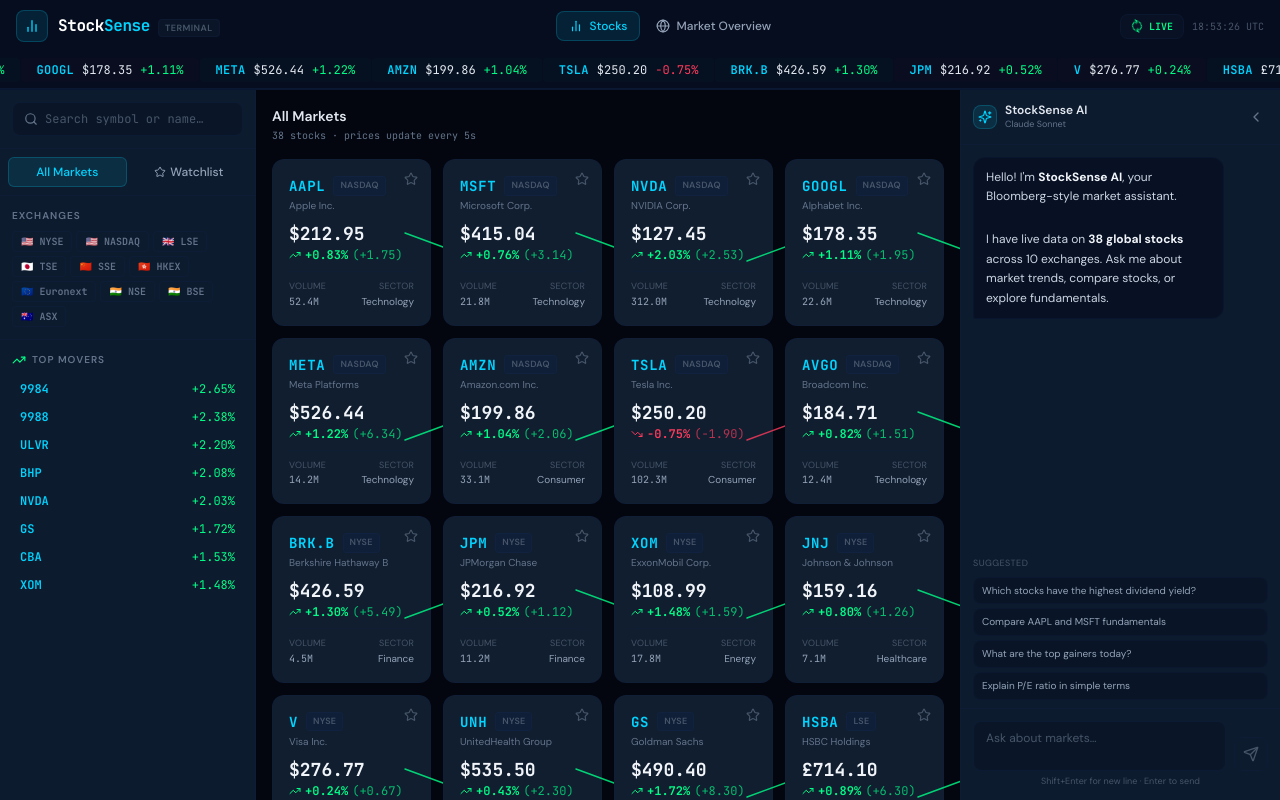
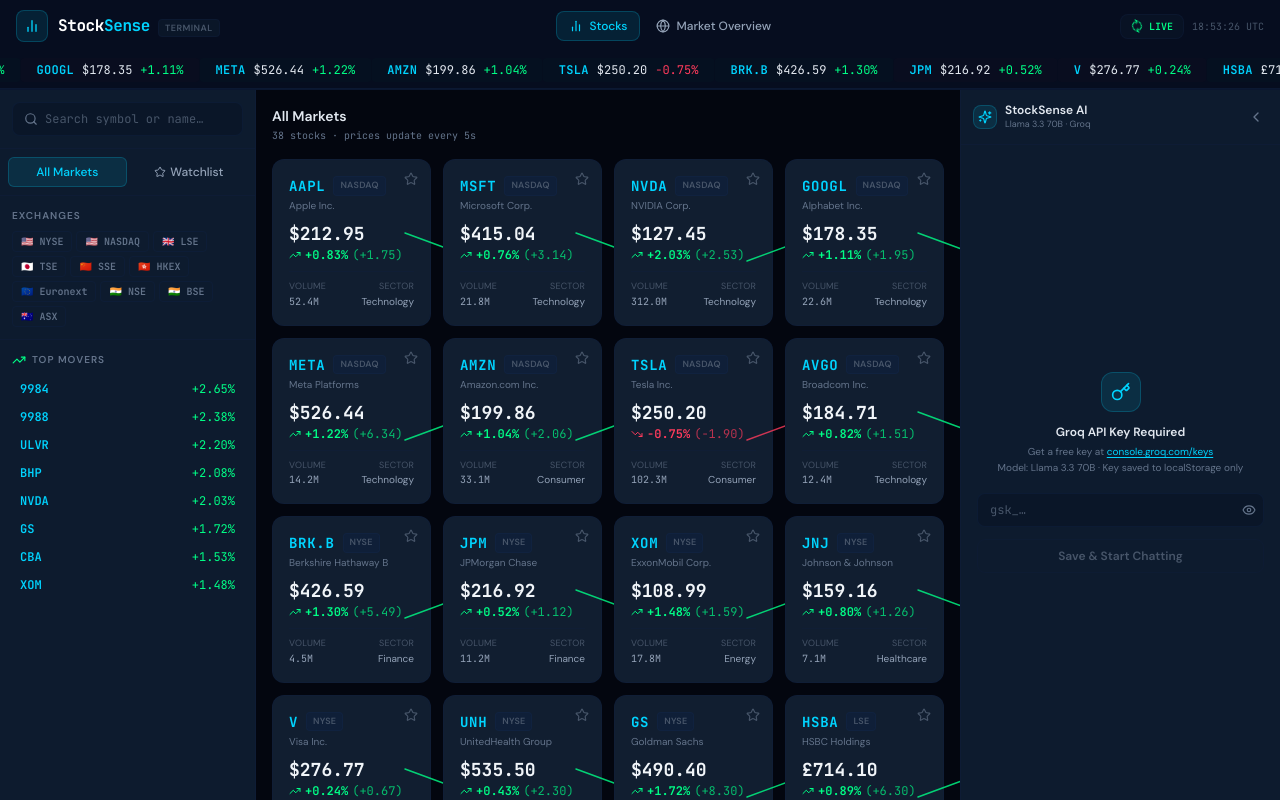
Before and after one commit to somnathkarforma/global-stock-market-app, a React (Vite) app: page / in a window 1280 px wide. Built offline with nearby package versions, Linux system fonts and the light colour scheme.

Commit message:
feat: switch AI to Groq Llama 3.3 70B with runtime key input

```diff
--- a/src/components/AIChat.tsx
+++ b/src/components/AIChat.tsx
@@ -1,5 +1,5 @@
 import React, { useState, useRef, useEffect, useCallback } from 'react';
-import { Send, Bot, ChevronDown, Sparkles } from 'lucide-react';
+import { Send, Bot, ChevronDown, Sparkles, Key, Eye, EyeOff, Trash2 } from 'lucide-react';
 import { Stock } from '../data/mockData';
 import { fmt, fmtPct, fmtMktCap } from '../utils/market';
 
@@ -12,6 +12,8 @@
 interface Props {
   stocks: Stock[];
 }
+
+const LS_KEY = 'stocksense_groq_key';
 
 const SUGGESTIONS = [
   'Which stocks have the highest dividend yield?',
@@ -29,7 +31,7 @@
 
   return `You are StockSense AI, a Bloomberg-style market intelligence assistant. You analyze stocks, market trends, and financial data. Be concise, data-driven, and professional—like a Wall Street analyst.
 
-Current market data snapshot (first ${stocks.slice(0,15).length} stocks):
+Current market data snapshot (first ${stocks.slice(0, 15).length} stocks):
 ${topStocks}
 
 Total stocks in database: ${stocks.length} across NYSE, NASDAQ, LSE, TSE, HKEX, SSE, Euronext, NSE, BSE, ASX.
@@ -42,195 +44,201 @@
 - Never give actual financial advice; always note this is for educational purposes`;
 };
 
+const KeySetup: React.FC<{ onSave: (key: string) => void }> = ({ onSave }) => {
+  const [value, setValue] = useState('');
+  const [show, setShow] = useState(false);
+
+  const handleSave = () => {
+    const trimmed = value.trim();
+    if (!trimmed.startsWith('gsk_')) {
+      alert('Groq API keys start with "gsk_". Please check your key.');
+      return;
+    }
+    onSave(trimmed);
+  };
+
+  return (
+    <div className="flex-1 flex flex-col items-center justify-center p-4 text-center">
+      <div className="w-10 h-10 rounded-xl bg-accent-cyan/10 border border-accent-cyan/20 flex items-center justify-center mb-3">
+        <Key className="w-5 h-5 text-accent-cyan" />
+      </div>
+      <p className="text-xs font-semibold text-slate-200 mb-1">Groq API Key Required</p>
+      <p className="text-[10px] text-slate-500 mb-4 leading-relaxed">
+        Get a free key at{' '}
+        <a href="https://console.groq.com/keys" target="_blank" rel="noreferrer" className="text-accent-cyan underline underline-offset-2">
+          console.groq.com/keys
+        </a>
+        <br />
+        Model: Llama 3.3 70B · Key saved to localStorage only
+      </p>
+      <div className="relative w-full mb-3">
+        <input
+          type={show ? 'text' : 'password'}
+          value={value}
+          onChange={e => setValue(e.target.value)}
+          onKeyDown={e => e.key === 'Enter' && handleSave()}
+          placeholder="gsk_…"
+          className="w-full bg-navy-800 border border-navy-700/50 rounded-lg pl-3 pr-8 py-2 text-xs text-slate-200 placeholder-slate-600 focus:outline-none focus:border-accent-cyan/40 font-mono"
+        />
+        <button onClick={() => setShow(s => !s)} className="absolute right-2 top-1/2 -translate-y-1/2 text-slate-500 hover:text-slate-300">
+          {show ? <EyeOff className="w-3.5 h-3.5" /> : <Eye className="w-3.5 h-3.5" />}
+        </button>
+      </div>
+      <button
+        onClick={handleSave}
+        disabled={!value.trim()}
+        className={`w-full py-2 rounded-lg text-xs font-semibold transition-colors ${value.trim() ? 'bg-accent-cyan/10 border border-accent-cyan/30 text-accent-cyan hover:bg-accent-cyan/20' : 'border border-navy-700/30 text-slate-600 cursor-not-allowed'}`}
+      >
+        Save &amp; Start Chatting
+      </button>
+    </div>
+  );
+};
+
 export const AIChat: React.FC<Props> = ({ stocks }) => {
-  const [messages, setMessages] = useState<Message[]>([
-    {
-      id: 'welcome',
-      role: 'assistant',
-      content: 'Hello! I\'m **StockSense AI**, your Bloomberg-style market assistant.\n\nI have live data on **' + stocks.length + ' global stocks** across 10 exchanges. Ask me about market trends, compare stocks, or explore fundamentals.',
-    },
-  ]);
+  const loadKey = () => { try { return localStorage.getItem(LS_KEY) || ''; } catch { return ''; } };
+
+  const [groqKey, setGroqKey] = useState<string>(loadKey);
+  const [messages, setMessages] = useState<Message[]>([{
+    id: 'welcome', role: 'assistant',
+    content: "Hello! I'm **StockSense AI**, your Bloomberg-style market assistant.\n\nI have live data on **" + stocks.length + ' global stocks** across 10 exchanges. Ask me about market trends, compare stocks, or explore fundamentals.',
+  }]);
   const [input, setInput] = useState('');
   const [loading, setLoading] = useState(false);
   const [isCollapsed, setIsCollapsed] = useState(false);
   const messagesEndRef = useRef<HTMLDivElement>(null);
-  const inputRef = useRef<HTMLTextAreaElement>(null);
 
-  useEffect(() => {
-    messagesEndRef.current?.scrollIntoView({ behavior: 'smooth' });
-  }, [messages, loading]);
+  useEffect(() => { messagesEndRef.current?.scrollIntoView({ behavior: 'smooth' }); }, [messages, loading]);
+
+  const handleSaveKey = (key: string) => {
+    try { localStorage.setItem(LS_KEY, key); } catch { /* ignore */ }
+    setGroqKey(key);
+  };
+
+  const handleClearKey = () => {
+    try { localStorage.removeItem(LS_KEY); } catch { /* ignore */ }
+    setGroqKey('');
+    setMessages([{ id: 'welcome', role: 'assistant', content: "Hello! I'm **StockSense AI**, your Bloomberg-style market assistant.\n\nI have live data on **" + stocks.length + ' global stocks** across 10 exchanges. Ask me about market trends, compare stocks, or explore fundamentals.' }]);
+  };
 
   const sendMessage = useCallback(async (text: string) => {
-    if (!text.trim() || loading) return;
-
+    if (!text.trim() || loading || !groqKey) return;
     const userMsg: Message = { id: Date.now().toString(), role: 'user', content: text };
     setMessages(prev => [...prev, userMsg]);
     setInput('');
     setLoading(true);
-
     try {
       const history = [...messages, userMsg].filter(m => m.id !== 'welcome');
-      const response = await fetch('/api/chat', {
+      const response = await fetch('https://api.groq.com/openai/v1/chat/completions', {
         method: 'POST',
-        headers: { 'Content-Type': 'application/json' },
+        headers: { 'Content-Type': 'application/json', Authorization: `Bearer ${groqKey}` },
         body: JSON.stringify({
-          system: buildSystemPrompt(stocks),
-          messages: history.map(m => ({ role: m.role, content: m.content })),
+          model: 'llama-3.3-70b-versatile',
+          max_tokens: 512,
+          messages: [{ role: 'system', content: buildSystemPrompt(stocks) }, ...history.map(m => ({ role: m.role, content: m.content }))],
         }),
       });
-
       if (!response.ok) {
-        const err = await response.json().catch(() => ({}));
-        throw new Error((err as { error?: string }).error || `API error ${response.status}`);
+        const err = await response.json().catch(() => ({})) as { error?: { message?: string } };
+        throw new Error(err.error?.message || `API error ${response.status}`);
       }
-
-      const data = await response.json() as { content: Array<{ type: string; text: string }> };
-      const assistantText = data.content?.find((b) => b.type === 'text')?.text || 'No response.';
+      const data = await response.json() as { choices: Array<{ message: { content: string } }> };
+      const assistantText = data.choices?.[0]?.message?.content || 'No response.';
       setMessages(prev => [...prev, { id: Date.now().toString(), role: 'assistant', content: assistantText }]);
     } catch (err: unknown) {
       const message = err instanceof Error ? err.message : 'Unknown error';
-      setMessages(prev => [...prev, {
-        id: Date.now().toString(),
-        role: 'assistant',
-        content: `⚠️ **Error:** ${message}\n\nThe AI proxy is only available on the **Vercel** deployment, not GitHub Pages.`,
-      }]);
+      setMessages(prev => [...prev, { id: Date.now().toString(), role: 'assistant', content: `⚠️ **Error:** ${message}\n\nCheck your Groq key — you can clear it with the trash icon above.` }]);
     } finally {
       setLoading(false);
     }
-  }, [messages, stocks, loading]);
+  }, [messages, stocks, loading, groqKey]);
 
   const handleKeyDown = (e: React.KeyboardEvent<HTMLTextAreaElement>) => {
-    if (e.key === 'Enter' && !e.shiftKey) {
-      e.preventDefault();
-      sendMessage(input);
-    }
+    if (e.key === 'Enter' && !e.shiftKey) { e.preventDefault(); sendMessage(input); }
   };
 
-  // Simple markdown renderer
-  const renderContent = (text: string) => {
-    const lines = text.split('\n');
-    return lines.map((line, i) => {
-      if (line.startsWith('**') && line.endsWith('**')) {
-        return <p key={i} className="font-semibold text-slate-100 mb-1">{line.slice(2, -2)}</p>;
-      }
+  const renderContent = (text: string) => text.split('\n').map((line, i) => {
+    if (line.startsWith('**') && line.endsWith('**')) return <p key={i} className="font-semibold text-slate-100 mb-1">{line.slice(2, -2)}</p>;
     if (line.startsWith('- ') || line.startsWith('• ')) {
-        const content = line.replace(/^[-•]\s/, '');
-        const formatted = content.replace(/\*\*(.+?)\*\*/g, '<strong>$1</strong>');
+      const formatted = line.replace(/^[-•]\s/, '').replace(/\*\*(.+?)\*\*/g, '<strong>$1</strong>');
       return <li key={i} className="text-slate-300 ml-3 mb-0.5 text-xs" dangerouslySetInnerHTML={{ __html: formatted }} />;
     }
     if (!line.trim()) return <br key={i} />;
     const formatted = line.replace(/\*\*(.+?)\*\*/g, '<strong class="text-slate-100">$1</strong>');
     return <p key={i} className="text-slate-300 text-xs mb-0.5 leading-relaxed" dangerouslySetInnerHTML={{ __html: formatted }} />;
   });
-  };
 
   return (
     <div className={`flex flex-col bg-surface-1 border-l border-navy-700/40 transition-all duration-300 ${isCollapsed ? 'w-12' : 'w-80'} flex-shrink-0`}>
-      {/* Header */}
       <div className="flex items-center justify-between px-3 py-3 border-b border-navy-700/40">
         {!isCollapsed && (
-          <div className="flex items-center gap-2">
-            <div className="w-6 h-6 rounded-lg bg-accent-cyan/10 border border-accent-cyan/20 flex items-center justify-center">
+          <div className="flex items-center gap-2 min-w-0 flex-1">
+            <div className="w-6 h-6 rounded-lg bg-accent-cyan/10 border border-accent-cyan/20 flex items-center justify-center flex-shrink-0">
               <Sparkles className="w-3.5 h-3.5 text-accent-cyan" />
             </div>
-            <div>
+            <div className="min-w-0">
               <p className="text-xs font-semibold text-slate-200">StockSense AI</p>
-              <p className="text-[9px] text-slate-500">Claude Sonnet</p>
+              <p className="text-[9px] text-slate-500">Llama 3.3 70B · Groq</p>
             </div>
+            {groqKey && (
+              <button onClick={handleClearKey} title="Clear API key" className="ml-auto flex-shrink-0 p-1 text-slate-600 hover:text-accent-red transition-colors">
+                <Trash2 className="w-3 h-3" />
+              </button>
+            )}
           </div>
         )}
-        <button
-          onClick={() => setIsCollapsed(c => !c)}
-          className="ml-auto p-1 text-slate-500 hover:text-slate-300 transition-colors"
-          title={isCollapsed ? 'Expand AI chat' : 'Collapse AI chat'}
-        >
+        <button onClick={() => setIsCollapsed(c => !c)} className="ml-auto p-1 text-slate-500 hover:text-slate-300 transition-colors flex-shrink-0" title={isCollapsed ? 'Expand AI chat' : 'Collapse AI chat'}>
           {isCollapsed ? <Bot className="w-4 h-4" /> : <ChevronDown className="w-4 h-4 rotate-90" />}
         </button>
       </div>
 
       {!isCollapsed && (
         <>
-          {/* Messages */}
+          {!groqKey ? <KeySetup onSave={handleSaveKey} /> : (
+            <>
               <div className="flex-1 overflow-y-auto p-3 space-y-3 min-h-0">
                 {messages.map(msg => (
                   <div key={msg.id} className={`flex ${msg.role === 'user' ? 'justify-end' : 'justify-start'}`}>
-                <div
-                  className={`max-w-[85%] rounded-xl px-3 py-2.5 text-xs leading-relaxed ${
-                    msg.role === 'user'
-                      ? 'bg-accent-cyan/10 border border-accent-cyan/20 text-slate-200 rounded-br-sm'
-                      : 'bg-navy-900/60 border border-navy-700/30 text-slate-300 rounded-bl-sm'
-                  }`}
-                >
-                  {msg.role === 'assistant' ? (
-                    <div className="space-y-0.5">{renderContent(msg.content)}</div>
-                  ) : (
-                    <p>{msg.content}</p>
-                  )}
+                    <div className={`max-w-[85%] rounded-xl px-3 py-2.5 text-xs leading-relaxed ${msg.role === 'user' ? 'bg-accent-cyan/10 border border-accent-cyan/20 text-slate-200 rounded-br-sm' : 'bg-navy-900/60 border border-navy-700/30 text-slate-300 rounded-bl-sm'}`}>
+                      {msg.role === 'assistant' ? <div className="space-y-0.5">{renderContent(msg.content)}</div> : <p>{msg.content}</p>}
                     </div>
                   </div>
                 ))}
-
-            {/* Typing indicator */}
                 {loading && (
                   <div className="flex justify-start">
                     <div className="bg-navy-900/60 border border-navy-700/30 rounded-xl rounded-bl-sm px-3 py-3">
-                  <div className="flex gap-1 items-center">
-                    <span className="typing-dot" />
-                    <span className="typing-dot" />
-                    <span className="typing-dot" />
-                  </div>
+                      <div className="flex gap-1 items-center"><span className="typing-dot" /><span className="typing-dot" /><span className="typing-dot" /></div>
                     </div>
                   </div>
                 )}
                 <div ref={messagesEndRef} />
               </div>
 
-          {/* Suggestions */}
               {messages.length <= 1 && (
                 <div className="px-3 pb-2">
                   <p className="text-[9px] text-slate-600 uppercase tracking-wider mb-1.5">Suggested</p>
                   <div className="flex flex-col gap-1">
                     {SUGGESTIONS.slice(0, 4).map(s => (
-                  <button
-                    key={s}
-                    onClick={() => sendMessage(s)}
-                    className="text-left text-[10px] text-slate-400 hover:text-accent-cyan bg-navy-900/40 hover:bg-navy-700/40 border border-navy-700/30 rounded-lg px-2 py-1.5 transition-colors leading-snug"
-                  >
-                    {s}
-                  </button>
+                      <button key={s} onClick={() => sendMessage(s)} className="text-left text-[10px] text-slate-400 hover:text-accent-cyan bg-navy-900/40 hover:bg-navy-700/40 border border-navy-700/30 rounded-lg px-2 py-1.5 transition-colors leading-snug">{s}</button>
                     ))}
                   </div>
                 </div>
               )}
 
-          {/* Input */}
               <div className="p-3 border-t border-navy-700/40">
                 <div className="flex gap-2">
-              <textarea
-                ref={inputRef}
-                value={input}
-                onChange={e => setInput(e.target.value)}
-                onKeyDown={handleKeyDown}
-                placeholder="Ask about markets…"
-                rows={2}
+                  <textarea value={input} onChange={e => setInput(e.target.value)} onKeyDown={handleKeyDown} placeholder="Ask about markets…" rows={2}
                     className="flex-1 bg-navy-800 border border-navy-700/50 rounded-lg px-3 py-2 text-xs text-slate-200 placeholder-slate-600 focus:outline-none focus:border-accent-cyan/40 focus:ring-1 focus:ring-accent-cyan/15 resize-none transition-colors"
                   />
-              <button
-                onClick={() => sendMessage(input)}
-                disabled={!input.trim() || loading}
-                className={`p-2 rounded-lg border transition-colors self-end ${
-                  input.trim() && !loading
-                    ? 'bg-accent-cyan/10 border-accent-cyan/30 text-accent-cyan hover:bg-accent-cyan/20'
-                    : 'border-navy-700/40 text-slate-600 cursor-not-allowed'
-                }`}
-              >
+                  <button onClick={() => sendMessage(input)} disabled={!input.trim() || loading}
+                    className={`p-2 rounded-lg border transition-colors self-end ${input.trim() && !loading ? 'bg-accent-cyan/10 border-accent-cyan/30 text-accent-cyan hover:bg-accent-cyan/20' : 'border-navy-700/40 text-slate-600 cursor-not-allowed'}`}>
                     <Send className="w-4 h-4" />
                   </button>
                 </div>
-            <p className="text-[9px] text-slate-600 mt-1 text-center">
-              Shift+Enter for new line · Enter to send
-            </p>
+                <p className="text-[9px] text-slate-600 mt-1 text-center">Shift+Enter for new line · Enter to send</p>
               </div>
+            </>
+          )}
         </>
       )}
     </div>
```
Lines whose indentation alone changed are shown as unchanged.
